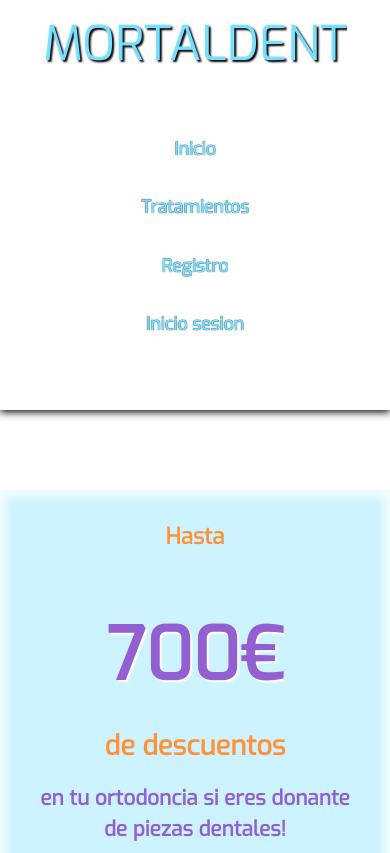
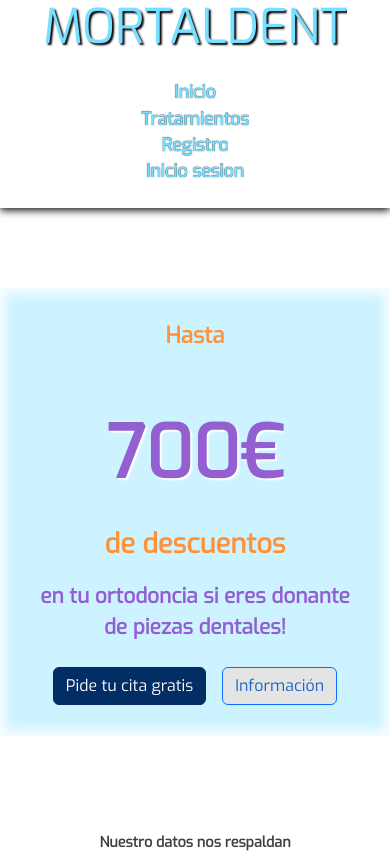
Before and after one commit to RompeTecla/proyectoFrontendClinicaDentalFSD0423MortalDent, a React (Vite) app: page / in a window 390 px wide. Shown: the top 853 px of the page. Built offline with nearby package versions, Linux system fonts and the light colour scheme.

Commit message:
FIX: Corrected the style of the navbar media queries for responsive view at max-width 576px screen size.

```diff
--- a/src/pages/Home/Home.css
+++ b/src/pages/Home/Home.css
@@ -208,6 +208,7 @@
 
 }
 @media (max-width: 992px) {
+
   .offerContainerHome {
     height: 58rem;
   }
@@ -253,4 +254,18 @@
   .ourTrust {
     font-size: 1.3rem;
   }
+  .all-nav{
+    overflow-y: hidden;
+    height: 13rem;
+  }.nav-init {
+    margin-top: -1rem;
+    gap: 0;
+  }
+  .navbarTitle {
+    padding-top: 2rem;
+  }
+  .row-nav{
+    gap: 2rem;
+
+  }
 }
```
